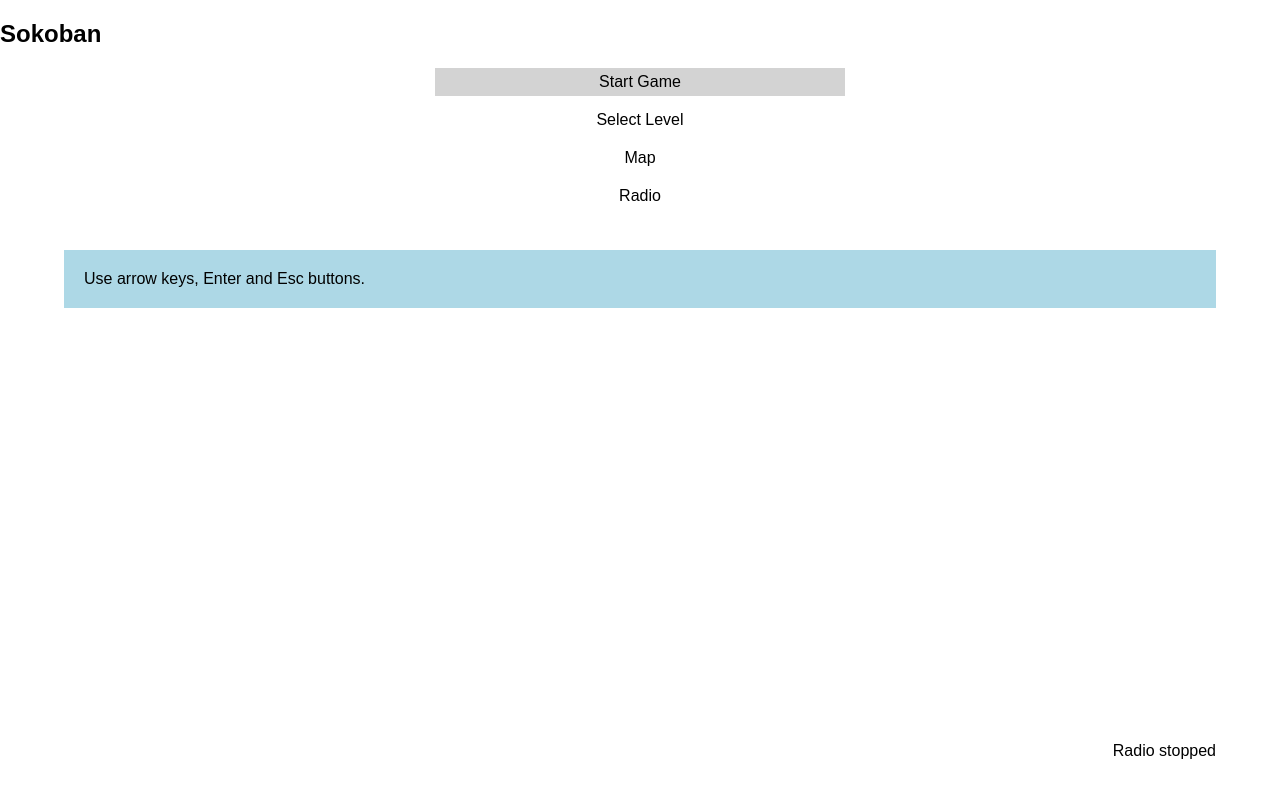
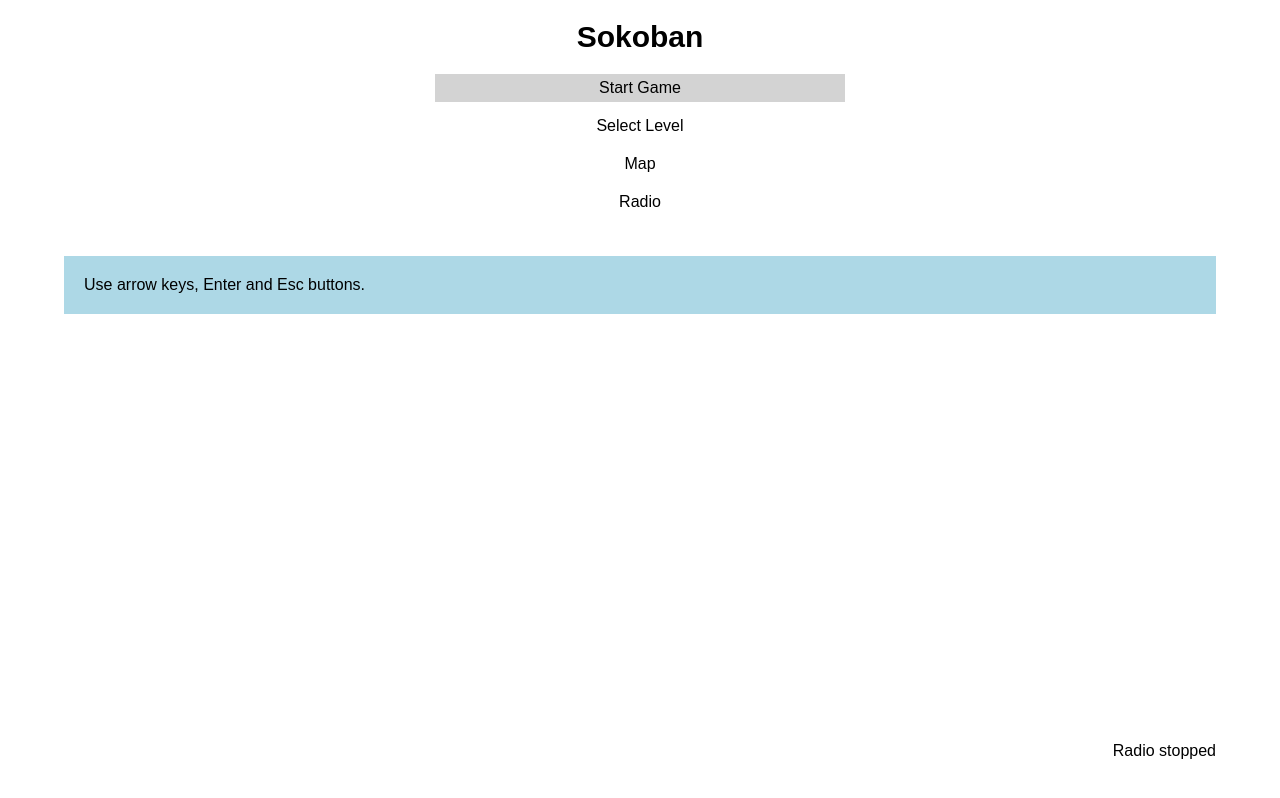
Before and after one commit to JSmith01/sokoban, a React (Create React App) app: page /game in a window 1280 px wide. Built offline with nearby package versions, Linux system fonts and the light colour scheme.

Commit message:
css fixes for radio player and layout

```diff
--- a/src/App.js
+++ b/src/App.js
@@ -4,9 +4,6 @@ import RadioPlayer from "./components/RadioPlayer";
 
 const App = () => (
     <div className="App">
-        <header>
-            <h2>Sokoban</h2>
-        </header>
         <Main />
         <RadioPlayer />
     </div>
--- a/src/components/Home.js
+++ b/src/components/Home.js
@@ -3,6 +3,9 @@ import Navigation from './Navigation';
 
 const Home = () => (
     <div className="main-menu">
+        <header>
+            <h1>Sokoban</h1>
+        </header>
         <Navigation />
         <div className="help">
             Use arrow keys, Enter and Esc buttons.
--- a/src/components/Radio.js
+++ b/src/components/Radio.js
@@ -9,7 +9,7 @@ const genres = [
 ].concat(genresRaw.map(g => ({ id: g.id, name: g.name + ' (' + g.stations.length + ')' })));
 
 const Radio = ({ history }) => (
-    <div>
+    <div className='radio-list'>
         <h3>List of radio station genres</h3>
         <Menu onSelect={pos => history.push('/radio/' + genres[pos].id)} onExit={() => history.push('/')}>
             {genres.map(g => <span key={g.id}>{g.name}</span>)}
--- a/src/components/RadioGenre.js
+++ b/src/components/RadioGenre.js
@@ -26,7 +26,7 @@ const RadioContainer = ({ setRadio, radio, match, history }) => {
 const RadioGenre = ({ genre, onEnter, onExit }) => {
     let radiosList = genre.stations.map(id => radios[id]);
     return (
-        <div>
+        <div className='radio-genre-list'>
             <h1>{genre.name}</h1>
             <Menu onSelect={pos => onEnter(radiosList[pos])} onExit={onExit}>
                 {radiosList.map(radio => <span key={radio.id}>{radio.name} ({radio.genre})</span>)}
--- a/src/index.css
+++ b/src/index.css
@@ -2,6 +2,24 @@ body {
   margin: 0;
   padding: 0;
   font-family: sans-serif;
+}
+
+.main-menu header h1 {
+  text-align: center;
+  font-size: 30px;
+  font-weight: bold;
+}
+
+.radio-genre-list,
+.radio-list {
+  display: flex;
+  flex-direction: column;
+  max-height: 100vh;
+}
+
+.radio-genre-list h1,
+.radio-list h3 {
+  flex-grow: 0;
 }
 
 nav > ul {
```
